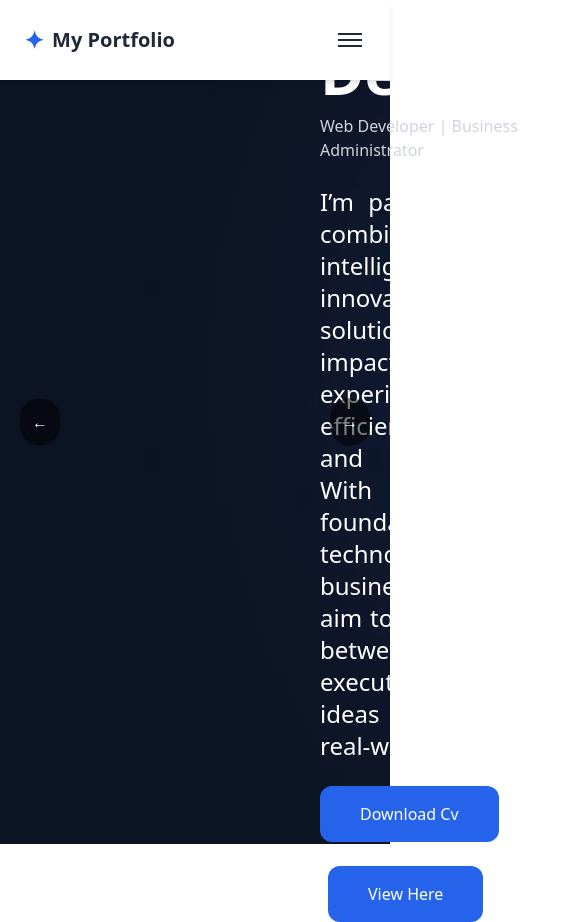
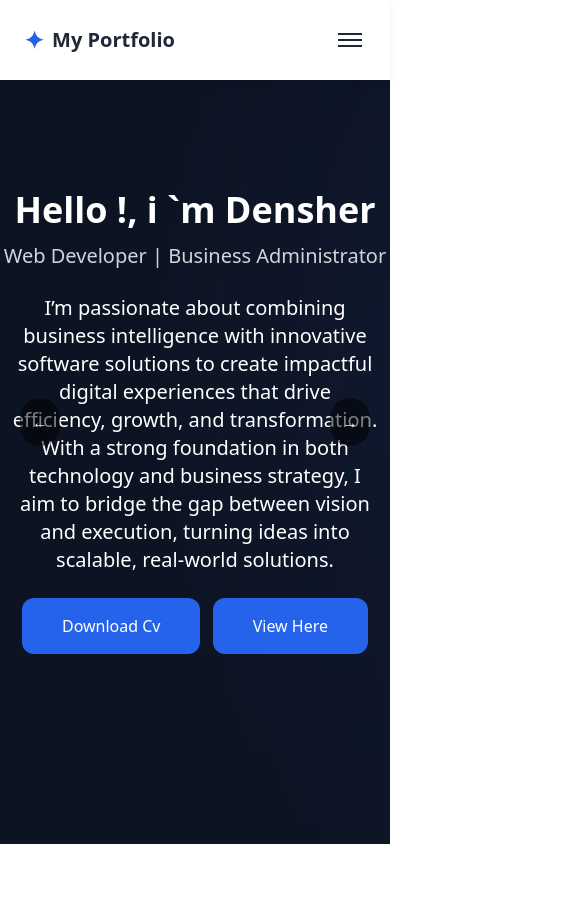
Before and after one commit to denshernchingware/portfolio, a website: page index.html in a window 390 px wide. Shown: the whole page, 571 px wide, since content can reach past the window. After the commit the page ends 844 px from the top, so only its background shows below. Drawn offline with nearby package versions, Linux system fonts and the light colour scheme.

Commit message:
updated responsiveness

```diff
--- a/index.html
+++ b/index.html
@@ -59,16 +59,16 @@
   <!-- Background Slider -->
   <div class="relative w-full h-screen ">
 
-      <div class="h-full  flex  items-center justify-start text-white bg-cover "
+      <div class="h-full  flex  items-center md:justify-start text-white bg-cover "
       style="background-image: url('src/Images/hero.jpg');
       background-repeat: no-repeat;
      "
       >
 
-          <div class="ml-[20rem]">
-            <h1 class="text-6xl font-bold">Hello !, i `m Densher</h1>
-            <p class="mt-3 text-gray-300">Web Developer | Business Administrator</p>
-            <p class="mt-6 max-w-xl text-justify text-2xl">I’m passionate about combining business intelligence with innovative software solutions to create impactful digital experiences that drive efficiency, growth, and transformation. With a strong foundation in both technology and business strategy, I aim to bridge the gap between vision and execution, turning ideas into scalable, real-world solutions.</p>
+          <div class="flex flex-col justify-items-center items-center md:ml-[20rem]">
+            <h1 class="text-4xl md:text-6xl font-bold">Hello !, i `m Densher</h1>
+            <p class="mt-3 text-gray-300 text-xl">Web Developer | Business Administrator</p>
+            <p class="text-xl mt-6 max-w-xl md:text-justify md:text-2xl px-3 text-center">I’m passionate about combining business intelligence with innovative software solutions to create impactful digital experiences that drive efficiency, growth, and transformation. With a strong foundation in both technology and business strategy, I aim to bridge the gap between vision and execution, turning ideas into scalable, real-world solutions.</p>
 
             <div class="space-x-2 ">
               <button class="mt-6 bg-blue-600 hover:bg-white hover:text-blue-600  px-10 py-4 text-white rounded-xl">Download Cv</button>
```
